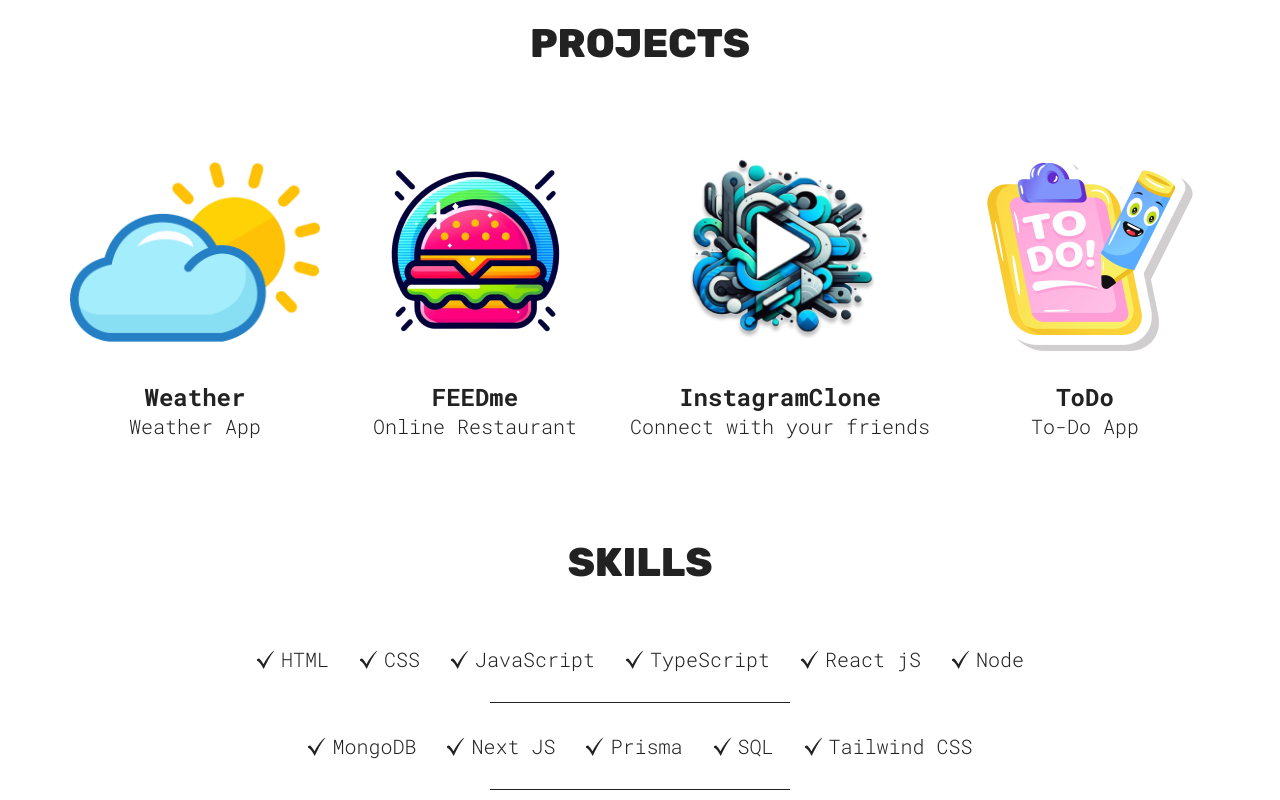
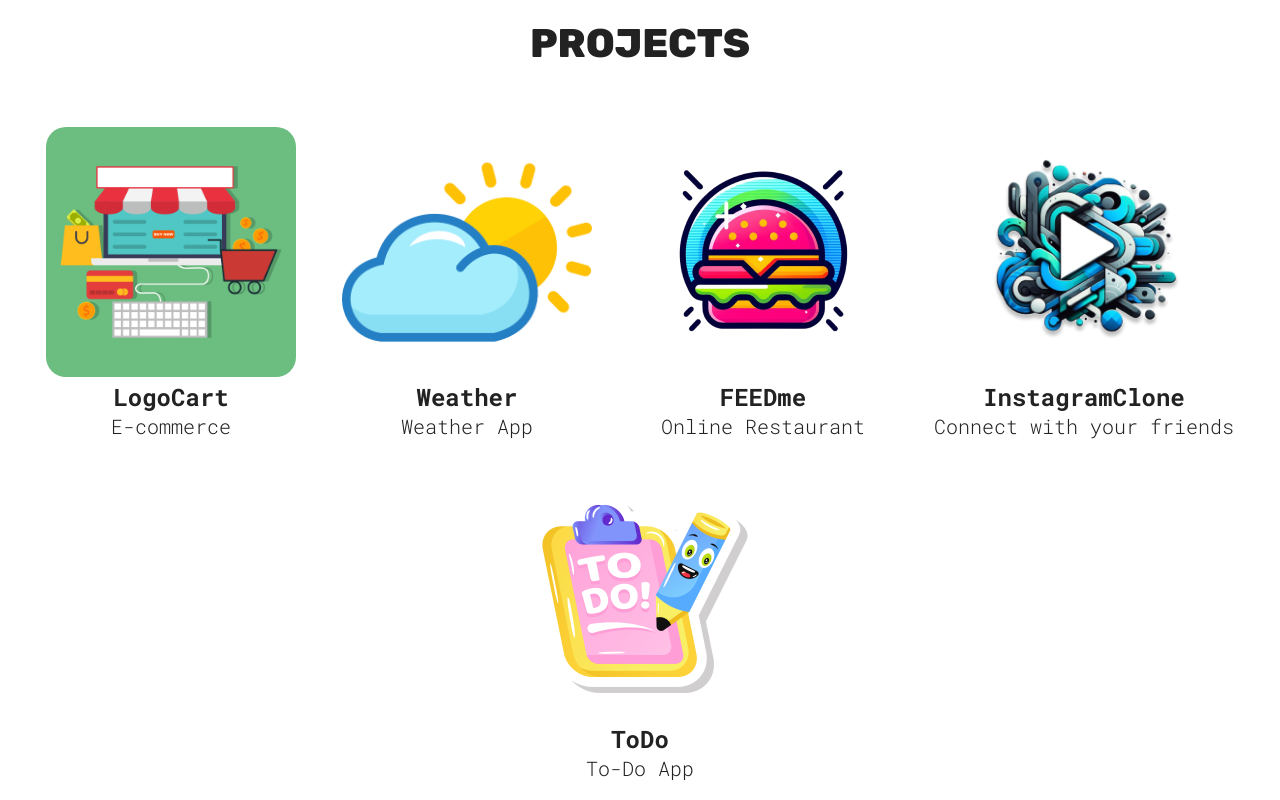
Before and after one commit to RockyR6/portfolio-frontend, a React (Vite) app: page / in a window 1280 px wide. Shown: the part 880-1680 px from the top of the page. Built offline with nearby package versions, Linux system fonts and the light colour scheme.

Commit message:
Update Projects.jsx for logo cart

```diff
--- a/src/sections/Projects/Projects.jsx
+++ b/src/sections/Projects/Projects.jsx
@@ -4,12 +4,19 @@ import freshBurger from '../../assets/fresh-burger.png';
 import viberr from '../../assets/viberr.png';
 import todoicon from '../../assets/todo.png.png';
 import ProjectCard from '../../common/ProjectCard';
+import logocart from '../../assets/LogoCart.png';
 
 function Projects() {
   return (
     <section id="projects" className={styles.container}>
       <h1 className="sectionTitle">Projects</h1>
       <div className={styles.projectsContainer}>
+         <ProjectCard
+          src={logocart}
+          link="https://logo-cart.vercel.app/"
+          h3="LogoCart"
+          p="E-commerce"
+        />
         <ProjectCard
           src={weatericon}
           link="https://weather-report-liard-five.vercel.app/"
```
